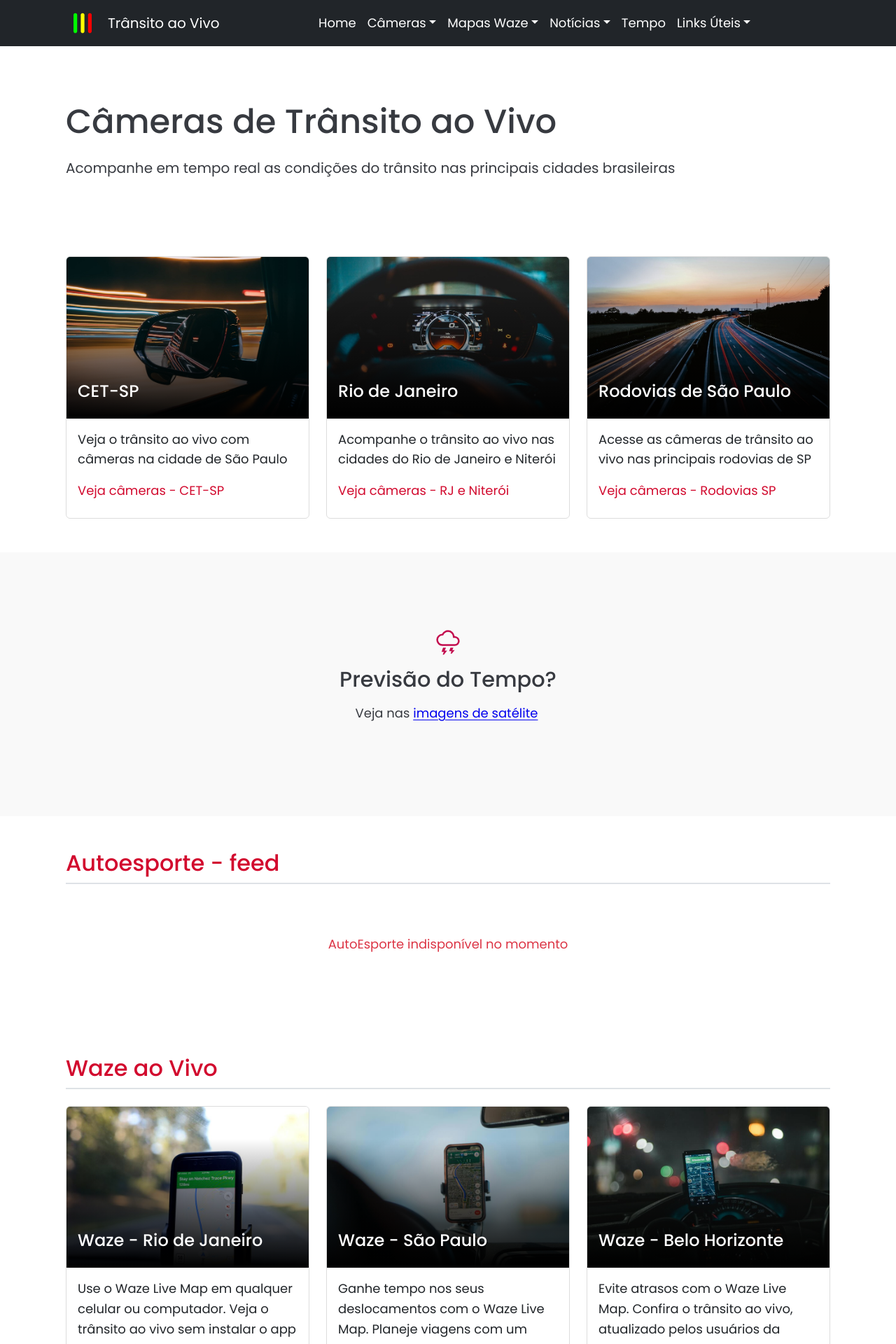
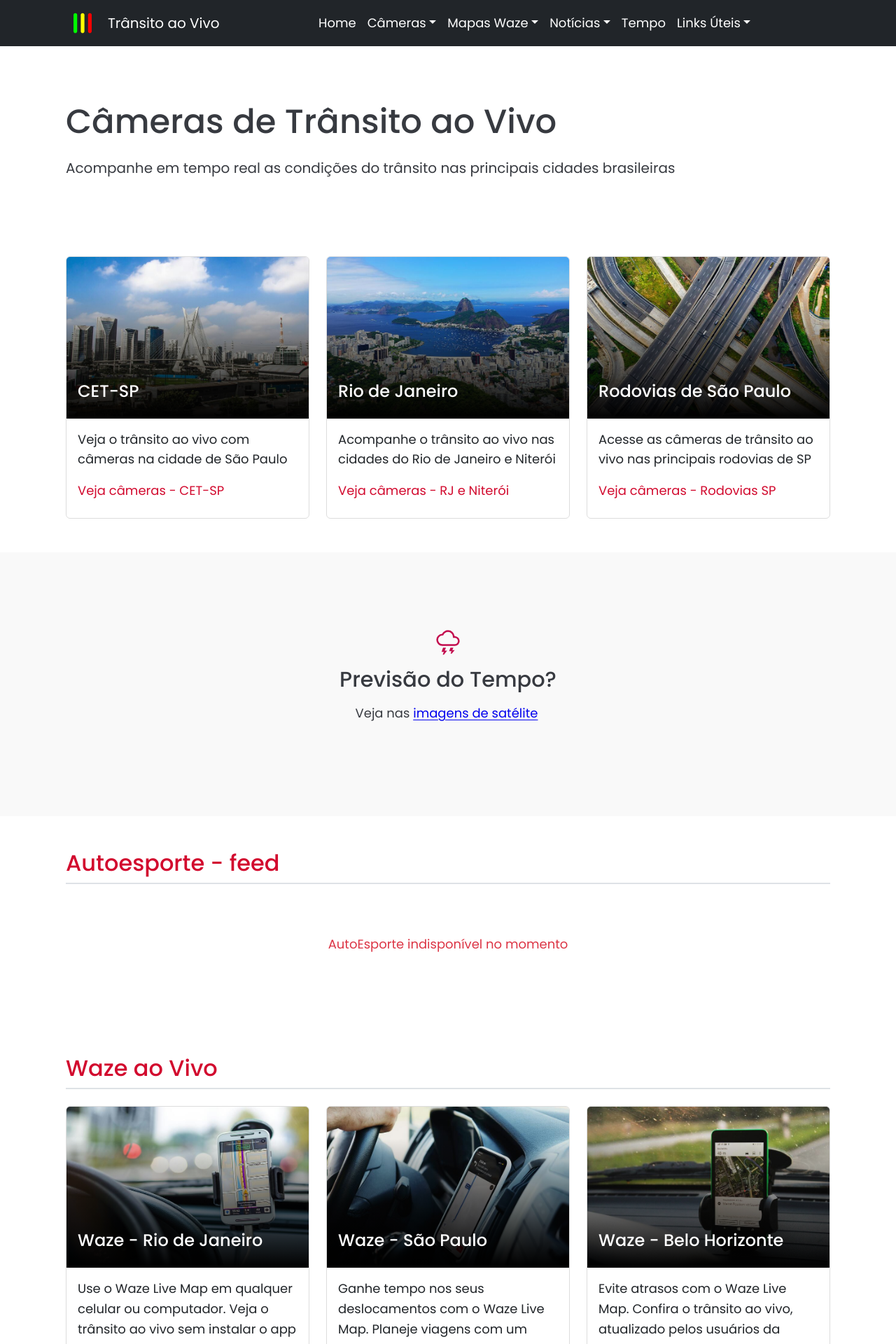
Before and after one commit to Sergio-Damm/transitoaovivo, a Jekyll site: the page built from index.html, in a window 1280 px wide. Shown: the top 1920 px of the page at 70% size. Built offline with Jekyll 4.4.1, drawn with Linux system fonts in a browser that asks for light colours; comment, search, counter and statistics services are not loaded.

Commit message:
update imgs cards

```diff
--- a/index.html
+++ b/index.html
@@ -43,7 +43,7 @@
 						<a href="/transito-cetsp-1/" class="news-card-link">
 							<div class="news-card-image">
 								<img
-									src="/img/img-car-mirror.jpg"
+									src="/img/transito-saopaulo.jpg"
 									alt="Câmeras de trânsito ao vivo da CET-SP"
 									width="640"
 									height="480"
@@ -65,7 +65,7 @@
 						<a href="/transito-rio-de-janeiro/" class="news-card-link">
 							<div class="news-card-image">
 								<img
-									src="/img/img-car-dashboard.jpg"
+									src="/img/transito-rio.jpg"
 									alt="Câmeras de trânsito ao vivo no Rio de Janeiro e Niterói"
 									 loading="lazy"
 									 width="640"
@@ -88,7 +88,7 @@
 						<a href="/transito-sao-paulo/" class="news-card-link">
 							<div class="news-card-image">
 								<img
-									src="/img/img-road-night.jpg"
+									src="/img/transito-saopaulo-rodovias.jpg"
 									alt="Câmeras de trânsito ao vivo nas principais rodovias de São Paulo"
 									loading="lazy"
 									width="640"
@@ -181,7 +181,7 @@
 						<a href="/waze-rio-de-janeiro/" class="news-card-link">
 							<div class="news-card-image">
 								<img
-									src="/img/img-waze1.jpg"
+									src="/img/waze-rj.jpg"
 									alt="Waze mapa ao vivo - Rio de Janeiro"
 									width="640"
 									height="480"
@@ -204,7 +204,7 @@
 						<a href="/waze-sao-paulo/" class="news-card-link">
 							<div class="news-card-image">
 								<img
-									src="/img/img-waze2.jpg"
+									src="/img/waze-sp.jpg"
 									alt="Waze mapa ao vivo - São Paulo"
 									 loading="lazy"
 									 width="640"
@@ -227,7 +227,7 @@
 						<a href="/waze-belo-horizonte/" class="news-card-link">
 							<div class="news-card-image">
 								<img
-									src="/img/img-waze3.jpg"
+									src="/img/waze-bh.jpg"
 									alt="Waze mapa ao vivo - Belo Horizonte"
 									loading="lazy"
 									width="640"
```
Also changed, not shown: img/transito-rio.jpg (added), img/transito-saopaulo-rodovias.jpg (added), img/transito-saopaulo.jpg (added), img/waze-bh.jpg (added), img/waze-rj.jpg (added), img/waze-sp.jpg (added).
